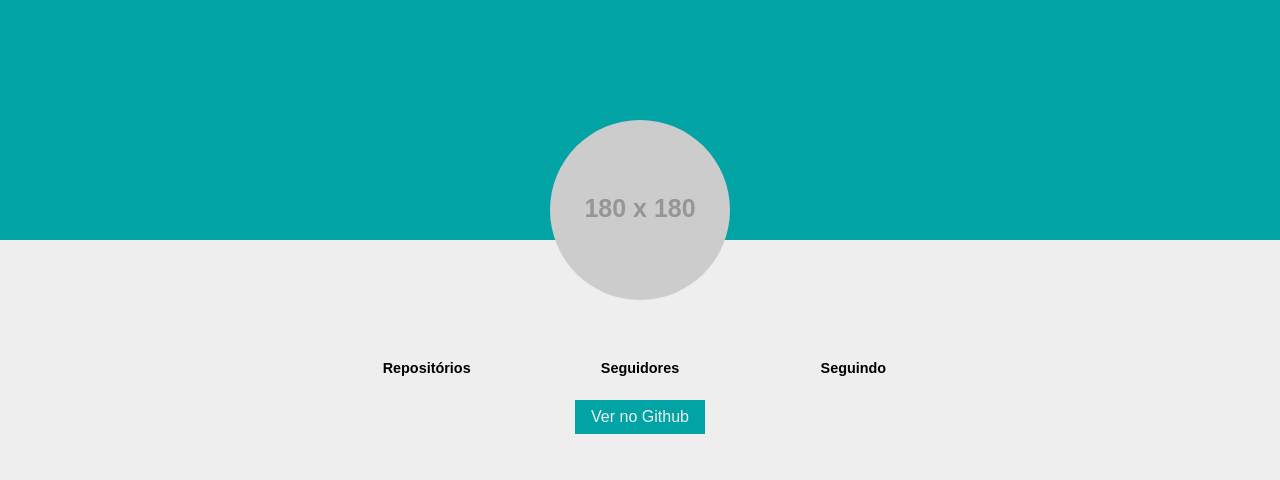
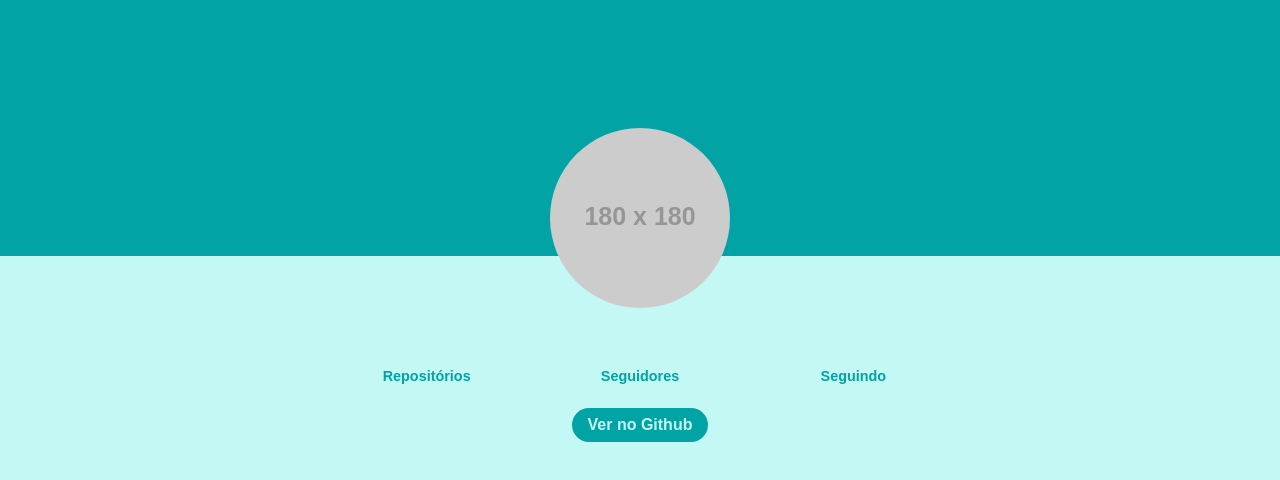
Before and after one commit to gabrielquiri/curso_ebac_frontend, a plain HTML site: page ajax.html in a window 1280 px wide. Drawn offline with Linux system fonts and the light colour scheme; no server answers; placeholder pictures from the web are drawn by us.

Commit message:
first commit

```diff
--- a/main.css
+++ b/main.css
@@ -1,6 +1,7 @@
 :root {
     --header-color: #01a3a4;
-    --bg-color: #eee;
+    --bg-color: #c4f8f4;
+    --bg-color-link: rgb(0, 57, 95);
 }
 
 * {
@@ -19,12 +20,13 @@ body {
     max-width: 640px;
     width: 100%;
     margin: 0 auto;
+    color: var(--header-color);
 }
 
 header {
     background-color: var(--header-color);
     text-align: center;
-    height: 30vh;
+    height: 32vh;
 }
 
 header .container {
@@ -55,6 +57,14 @@ header .container {
     display: inline-block;
     margin-top: 24px;
     text-decoration: none;
+    border-radius: 35px;
+    font-weight: bold;
+}
+
+.profile-link:hover {
+    font-size: 22px;
+    transition: ease 1s;
+    background-color: var(--bg-color-link);
 }
 
 .numbers {
```
